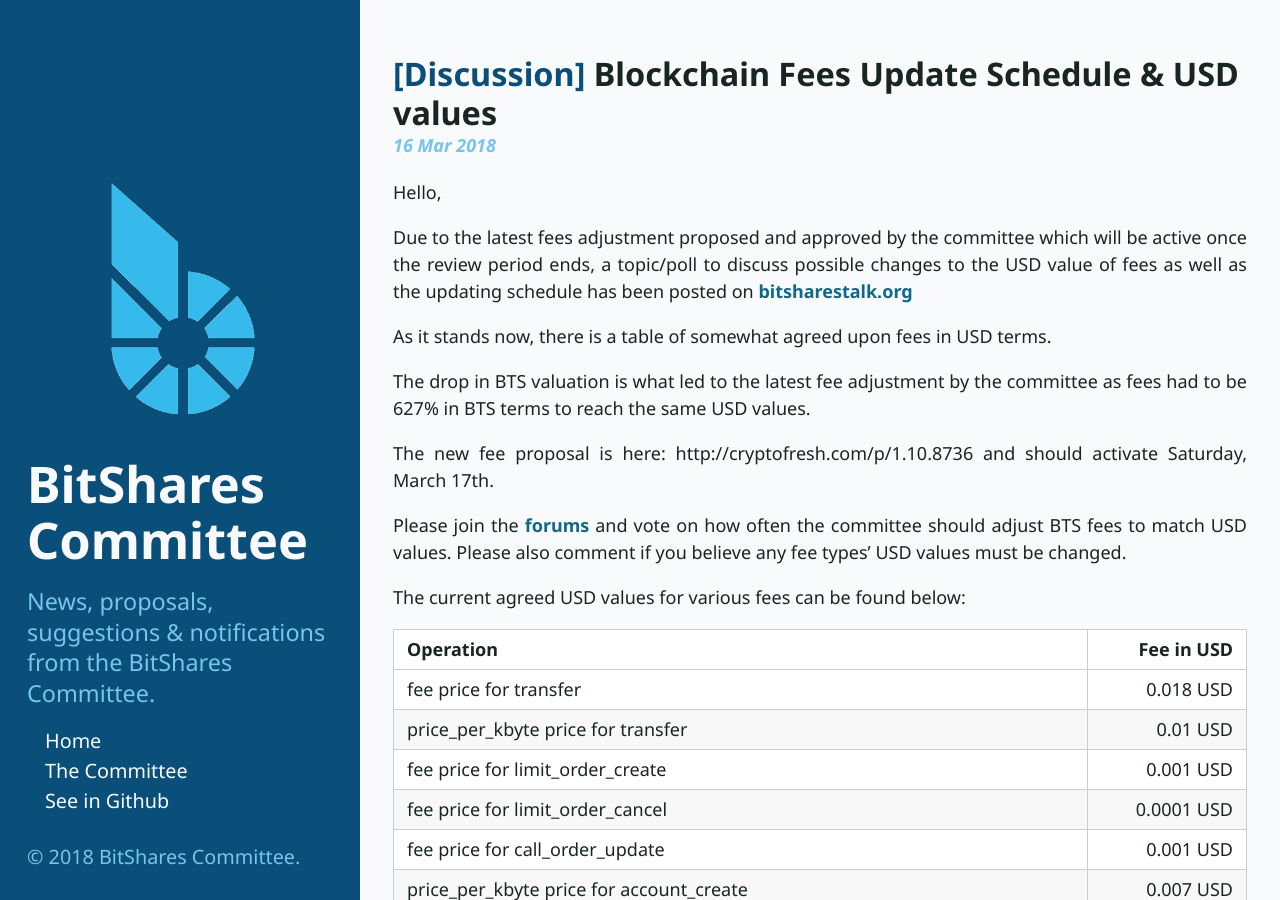
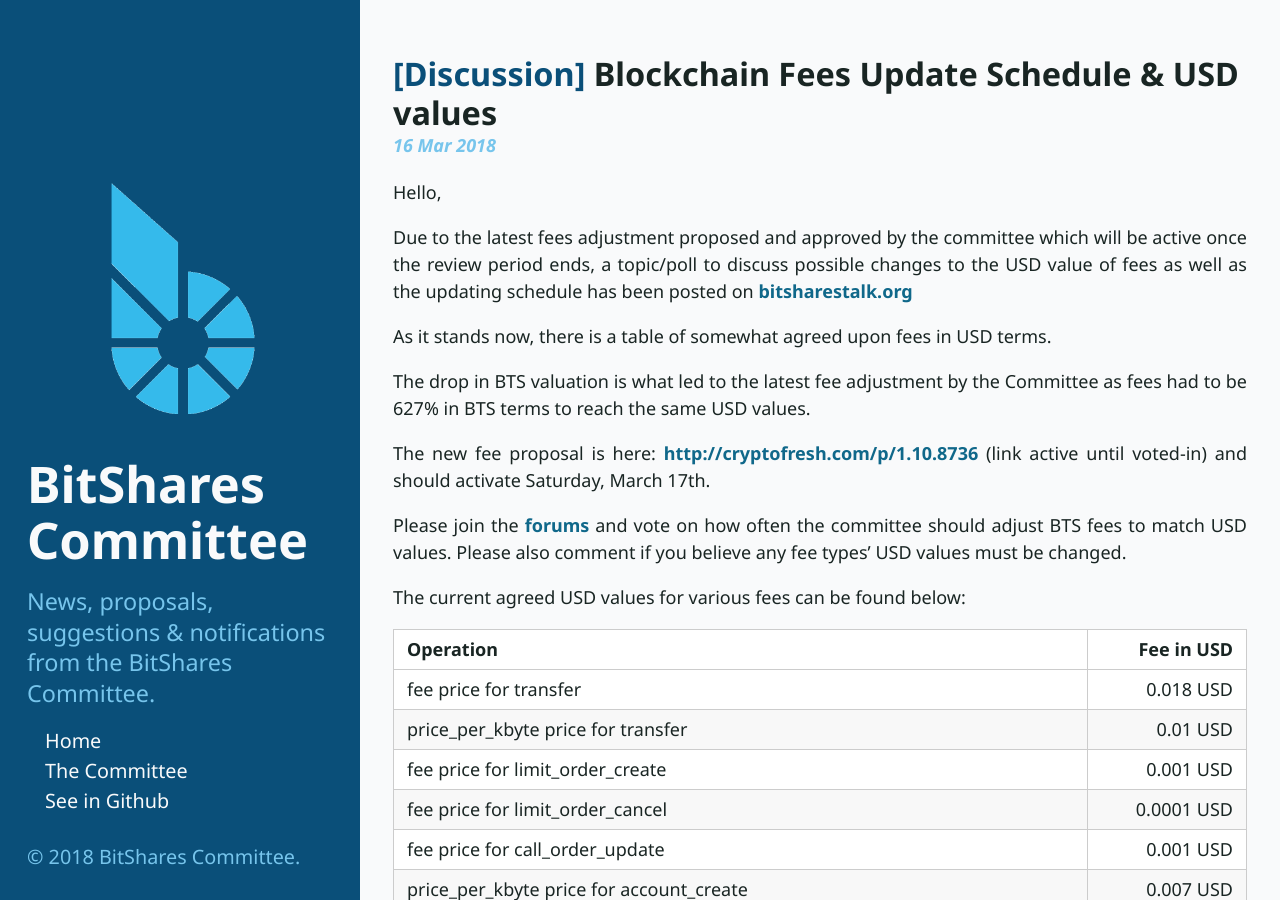
Before and after one commit to BitShares-Committee/BitShares-Committee.github.io, a Jekyll site: the page built from _posts/2018-03-16-Fees-update-schedule.md, in a window 1280 px wide and 900 px high. Built offline with Jekyll 4.4.1, drawn with Linux system fonts in a browser that asks for light colours.

Commit message:
Small typo + link fix

```diff
--- a/_posts/2018-03-16-Fees-update-schedule.md
+++ b/_posts/2018-03-16-Fees-update-schedule.md
@@ -9,9 +9,9 @@
 
 As it stands now, there is a table of somewhat agreed upon fees in USD terms.
 
-The drop in BTS valuation is what led to the latest fee adjustment by the committee as fees had to be 627% in BTS terms to reach the same USD values.
+The drop in BTS valuation is what led to the latest fee adjustment by the Committee as fees had to be 627% in BTS terms to reach the same USD values.
 
-The new fee proposal is here: http://cryptofresh.com/p/1.10.8736  and should activate Saturday, March 17th.
+The new fee proposal is here: [http://cryptofresh.com/p/1.10.8736](http://cryptofresh.com/p/1.10.8736) (link active until voted-in) and should activate Saturday, March 17th.
 
 Please join the [forums](http://www.bitsharestalk.org) and vote on how often the committee should adjust BTS fees to match USD values. Please also comment if you believe any fee types' USD values must be changed.
 
```
